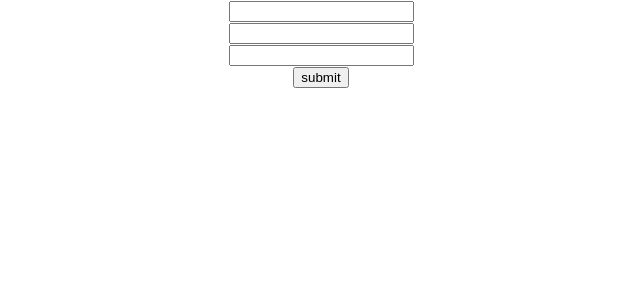
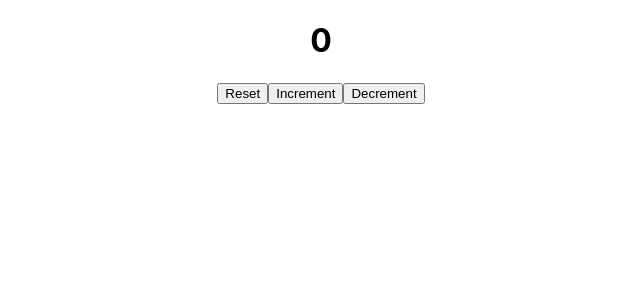
Before and after one commit to Vootlavenky63/homeWork, a React (Create React App) app: page / in a window 1280 px wide. Shown: the top 300 px of the page, without its empty margins (319-959 px from the left). Built offline with nearby package versions, Linux system fonts and the light colour scheme.

Commit message:
HooksCount

```diff
--- a/src/App.js
+++ b/src/App.js
@@ -5,14 +5,20 @@ import Rest from './Rest';
 import Restpost from './Restpost';
 import ClassCount from './ClassCount';
 import FunctionCount from './FunctionCount';
+import ArrayIncre from './ArrayIncre';
+import HooksCount from './HooksCount';
 
 function App() {
+
   return (
     <div className="App">
+
       {/* <Rest/> */}
-      <Restpost />
+      {/* <Restpost /> */}
       {/* <ClassCount /> */}
       {/* <FunctionCount/> */}
+      {/* <ArrayIncre/> */}
+      <HooksCount/>
     </div>
   );
 }
--- /dev/null
+++ b/src/ArrayIncre.js
@@ -0,0 +1,15 @@
+import React from 'react'
+
+ function ArrayIncre() {
+    function App() {
+        const numbers = [1, 2, 3, 4, 5];
+        const doubled = numbers.map((number) => number * 2);
+        console.log(doubled)
+    return (
+        <div>
+            <h1>hello</h1>
+        </div>
+    )
+    }
+    }
+    export default ArrayIncre;
--- /dev/null
+++ b/src/HooksCount.js
@@ -0,0 +1,14 @@
+import React,{useState} from 'react'
+
+export default function HooksCount() {
+    const intailCount =0;
+    const[count,setCount]=useState(intailCount)
+    return (
+        <div>
+            <h1>{count}</h1>
+            <button onClick={()=>setCount(intailCount)}>Reset</button>
+            <button onClick={()=>setCount(count+1)}>Increment</button>
+            <button onClick={()=>setCount(count-1)}>Decrement</button>
+        </div>
+    )
+}
```
